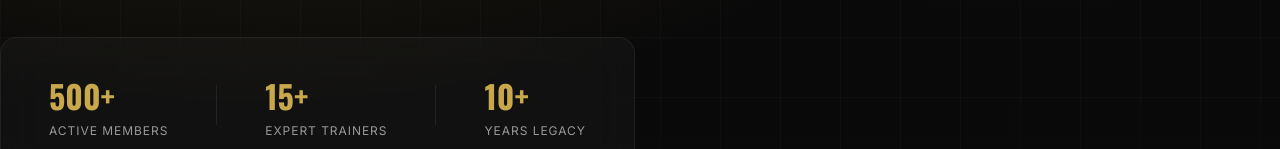
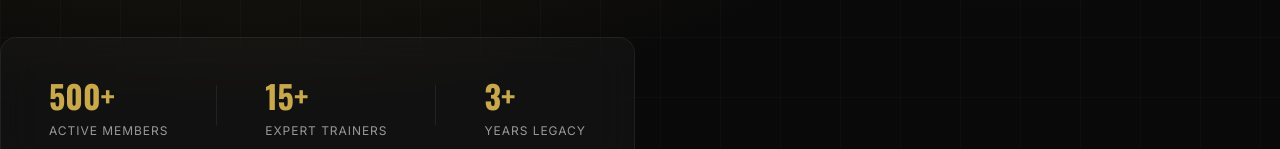
Before and after one commit to codzyweb-code/gym, a React (Vite) app: page / in a window 1280 px wide. Shown: the part 803-952 px from the top of the page. Built offline with nearby package versions, Linux system fonts and the light colour scheme.

Commit message:
Update legacy years to 3+ in Hero

```diff
--- a/src/pages/Home.jsx
+++ b/src/pages/Home.jsx
@@ -76,7 +76,7 @@
               </div>
               <div className="hero__stat-divider" />
               <div className="hero__stat">
-                <span className="hero__stat-number">10+</span>
+                <span className="hero__stat-number">3+</span>
                 <span className="hero__stat-label">Years Legacy</span>
               </div>
             </div>
```
